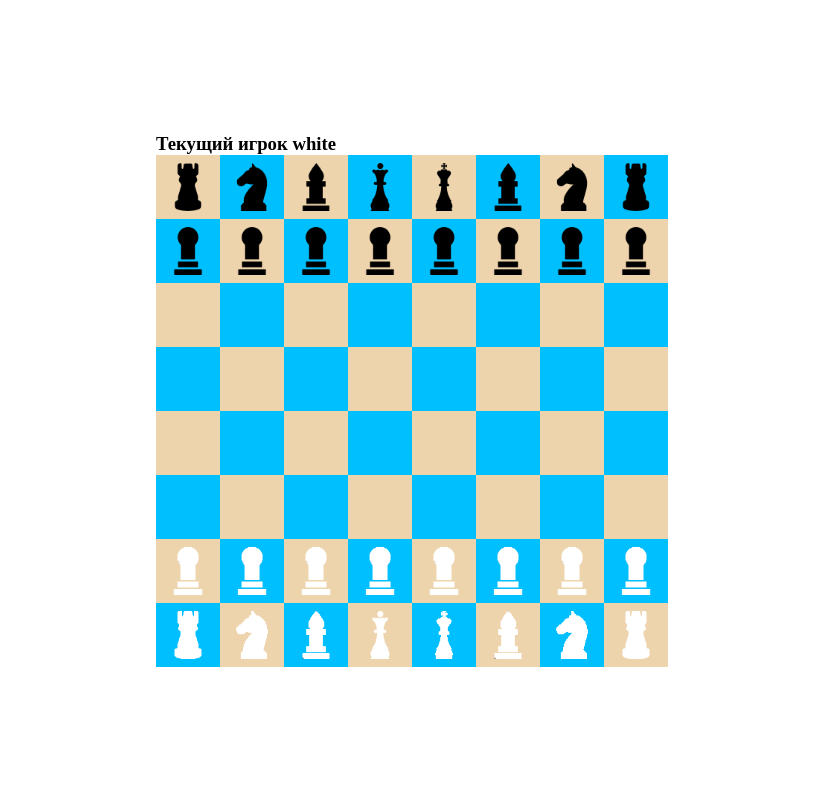
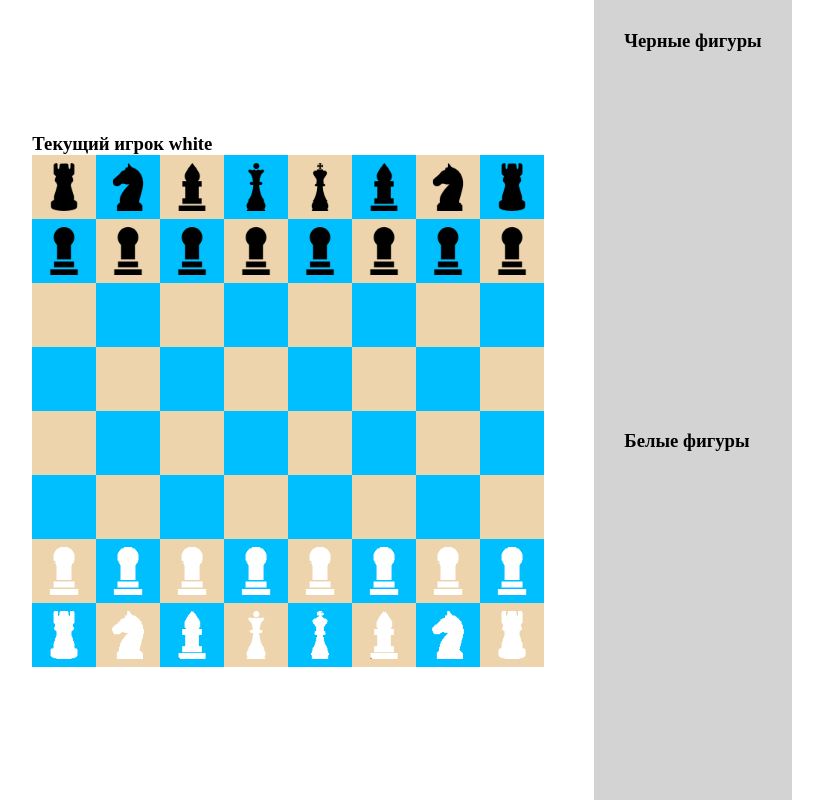
Before and after one commit to t04a/chess-react, a React (Create React App) app: page / in a window 1280 px wide. Shown: the whole page, without its empty margins (228-1051 px from the left). Built offline with nearby package versions, Linux system fonts and the light colour scheme.

Commit message:
логика и отображение списка съеденных фигур

```diff
--- a/src/App.css
+++ b/src/App.css
@@ -50,3 +50,10 @@
   border-radius: 50%;
   background-color: #22c022;
 }
+
+.lost {
+  height: calc(50vh - 60px);
+  padding: 30px;
+  margin-left: 50px;
+  background-color: lightgray;
+}
--- a/src/App.tsx
+++ b/src/App.tsx
@@ -4,6 +4,7 @@
 import {Board} from "./models/Board";
 import {Player} from "./models/Player";
 import {Colors} from "./models/Colors";
+import LostFigures from "./components/LostFigures";
 
 function App() {
     const [board, setBoard] = useState(new Board())
@@ -36,6 +37,16 @@
                 currentPlayer={currentPlayer}
                 swapPlayer={swapPlayer}
             />
+            <div>
+                <LostFigures
+                    title="Черные фигуры"
+                    figures={board.lostBlackFigures}
+                />
+                <LostFigures
+                    title="Белые фигуры"
+                    figures={board.lostWhiteFigures}
+                />
+            </div>
         </div>
     );
 }
--- /dev/null
+++ b/src/components/LostFigures.tsx
@@ -0,0 +1,22 @@
+import React, {FC} from 'react';
+import {Figure} from "../models/figures/Figure";
+
+interface LostFiguresProps {
+    title: string;
+    figures: Figure[];
+}
+
+const LostFigures: FC<LostFiguresProps> = ({title,figures}) => {
+    return (
+        <div className={"lost"}>
+            <h3>{title}</h3>
+            {figures.map(figure =>
+                <div key={figure.id}>
+                    {figure.name} {figure.logo && <img src={figure.logo} height={20} width={20}/>}
+                </div>
+            )}
+        </div>
+    );
+};
+
+export default LostFigures;
--- a/src/models/Board.ts
+++ b/src/models/Board.ts
@@ -6,9 +6,12 @@
 import {Bishop} from "./figures/Bishop";
 import {Knight} from "./figures/Knight";
 import {Rook} from "./figures/Rook";
+import {Figure} from "./figures/Figure";
 
 export class Board {
-    cells: Cell[][] = []
+    cells: Cell[][] = [];
+    lostBlackFigures: Figure[] = [];
+    lostWhiteFigures: Figure[] = [];
 
     public initCells() {
         for (let i = 0; i < 8; i++) {
@@ -27,6 +30,8 @@
     public getCopyBoard(): Board {
         const newBoard = new Board();
         newBoard.cells = this.cells;
+        newBoard.lostBlackFigures = this.lostBlackFigures;
+        newBoard.lostWhiteFigures = this.lostWhiteFigures;
         return newBoard;
     }
 
--- a/src/models/Cell.ts
+++ b/src/models/Cell.ts
@@ -87,9 +87,18 @@
         this.figure.cell = this;
     }
 
+    addLostFigure(figure: Figure) {
+        figure.color === Colors.BLACK ?
+            this.board.lostBlackFigures.push(figure) :
+            this.board.lostWhiteFigures.push(figure)
+    }
+
     moveFigure(target: Cell) {
         if(this.figure && this.figure?.canMove(target)) {
             this.figure.moveFigure(target);
+            if(target.figure) {
+                this.addLostFigure(target.figure)
+            }
             target.setFigure(this.figure);
             this.figure = null;
         }
```
